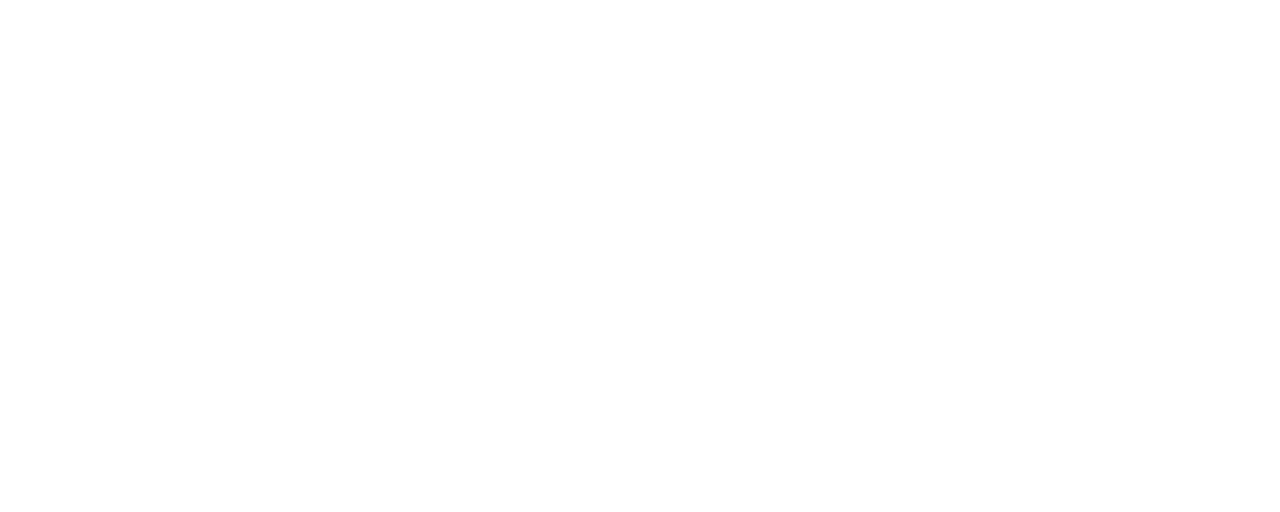
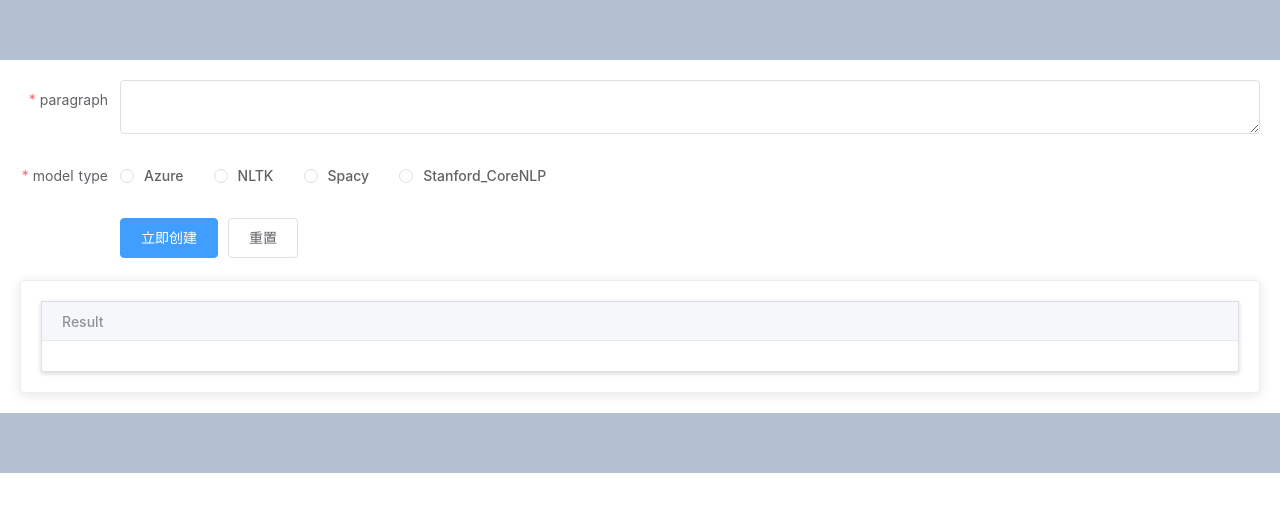
Before and after one commit to sean830314/ner-third-party-frontend, a Nuxt app: page /ner in a window 1280 px wide. Before the commit this address had no page. Shown: the top 512 px of the page. Built offline with nearby package versions, Linux system fonts and the light colour scheme.

Commit message:
Add nodejs server

```diff
--- /dev/null
+++ b/components/Footer.vue
@@ -0,0 +1,12 @@
+<template>
+  <el-footer>
+  </el-footer>
+</template>
+
+<style>
+.el-footer {
+  background-color: #B3C0D1;
+  color: #333;
+  line-height: 60px;
+}
+</style>
--- /dev/null
+++ b/components/Header.vue
@@ -0,0 +1,19 @@
+<template>
+  <el-header type="flex">
+    <el-row type="flex">
+      <nuxt-link to="/"></nuxt-link>
+    </el-row>
+  </el-header>
+</template>
+
+<style>
+.el-header {
+  background-color: #B3C0D1;
+  color: #333;
+  line-height: 60px;
+}
+
+.el-aside {
+  color: #333;
+}
+</style>
--- /dev/null
+++ b/layouts/ner.vue
@@ -0,0 +1,75 @@
+<template>
+  <div>
+    <Header/>
+    <nuxt/>
+    <Footer/>
+  </div>
+</template>
+
+<script>
+    import Header from '~/components/Header.vue'
+    import Footer from '~/components/Footer.vue'
+    export default {
+        components: {
+            Header,
+            Footer
+        }
+    }
+</script>
+
+<style>
+html {
+  font-family:
+    'Source Sans Pro',
+    -apple-system,
+    BlinkMacSystemFont,
+    'Segoe UI',
+    Roboto,
+    'Helvetica Neue',
+    Arial,
+    sans-serif;
+  font-size: 16px;
+  word-spacing: 1px;
+  -ms-text-size-adjust: 100%;
+  -webkit-text-size-adjust: 100%;
+  -moz-osx-font-smoothing: grayscale;
+  -webkit-font-smoothing: antialiased;
+  box-sizing: border-box;
+}
+
+*,
+*::before,
+*::after {
+  box-sizing: border-box;
+  margin: 0;
+}
+
+.button--green {
+  display: inline-block;
+  border-radius: 4px;
+  border: 1px solid #3b8070;
+  color: #3b8070;
+  text-decoration: none;
+  padding: 10px 30px;
+}
+
+.button--green:hover {
+  color: #fff;
+  background-color: #3b8070;
+}
+
+.button--grey {
+  display: inline-block;
+  border-radius: 4px;
+  border: 1px solid #35495e;
+  color: #35495e;
+  text-decoration: none;
+  padding: 10px 30px;
+  margin-left: 15px;
+}
+
+.button--grey:hover {
+  color: #fff;
+  background-color: #35495e;
+}
+</style>
--- a/nuxt.config.js
+++ b/nuxt.config.js
@@ -14,7 +14,10 @@
       { rel: 'icon', type: 'image/x-icon', href: '/favicon.ico' }
     ]
   },
-
+  serverMiddleware: [
+    // API middleware
+    '~/api/index.js'
+  ],
   // Global CSS: https://go.nuxtjs.dev/config-css
   css: [
     'element-ui/lib/theme-chalk/index.css'
--- a/package.json
+++ b/package.json
@@ -9,8 +9,10 @@
     "generate": "nuxt generate"
   },
   "dependencies": {
+    "axios": "^0.21.1",
     "core-js": "^3.8.3",
     "element-ui": "^2.15.0",
+    "express": "^4.17.1",
     "nuxt": "^2.14.12"
   },
   "devDependencies": {}
--- /dev/null
+++ b/pages/ner.vue
@@ -0,0 +1,139 @@
+<template>
+    <div class="container">
+        <el-main>
+            <el-form :model="ruleForm" :rules="rules" ref="ruleForm" label-width="100px">
+                <el-form-item label="paragraph" prop="paragraph">
+                <el-input type="textarea" v-model="ruleForm.paragraph"></el-input>
+                </el-form-item>
+                <el-form-item label="model type" prop="model">
+                <el-radio-group v-model="ruleForm.model">
+                    <el-radio label="Azure"></el-radio>
+                    <el-radio label="NLTK"></el-radio>
+                    <el-radio label="Spacy"></el-radio>
+                    <el-radio label="Stanford_CoreNLP"></el-radio>
+                </el-radio-group>
+                </el-form-item>
+                <el-form-item>
+                <el-button type="primary" @click="submitForm('ruleForm')">立即创建</el-button>
+                <el-button @click="resetForm('ruleForm')">重置</el-button>
+                </el-form-item>
+            </el-form>
+            <el-card>
+                <el-tabs type="border-card">
+                    <el-tab-pane label="Result" name="Result">
+                        <el-table :data="tableData" stripe style="width: 100%">
+                            <el-table-column prop="model" label="model" width="180">
+                            </el-table-column>
+                            <el-table-column label="Organization" width="700">
+                                <div v-if="scope.row.organization.length > 0" slot-scope="scope">
+                                    <div v-for="(organization, index) in scope.row.organization" :key="`${scope.row.organization}-example-${index}`">
+                                        <span style="margin-right: 18px; color: red; font-size: 18px;">{{ index + 1 }}. {{ organization }}</span>
+                                    </div>
+                                </div>
+                            </el-table-column>
+                            <el-table-column label="Address"  width="700">
+                                 <div v-if="scope.row.address.length > 0" slot-scope="scope">
+                                    <div v-for="(address, index) in scope.row.address" :key="`${scope.row.address}-example-${index}`">
+                                        <span style="margin-right: 18px; color: red; font-size: 18px;">{{ index + 1 }}. {{ address }}</span>
+                                    </div>
+                                </div>
+                            </el-table-column>
+                            <el-table-column label="Date"  width="180">
+                                <div v-if="scope.row.date.length > 0" slot-scope="scope">
+                                    <div v-for="(date, index) in scope.row.date" :key="`${scope.row.date}-example-${index}`">
+                                        <span style="margin-right: 18px; color: red; font-size: 18px;">{{ index + 1 }}. {{ date }}</span>
+                                    </div>
+                                </div>
+                            </el-table-column>
+
+                        </el-table>
+                    </el-tab-pane>
+                </el-tabs>
+            </el-card>
+        </el-main>
+    </div>
+</template>
+
+<script>
+import axios from "axios";
+    export default {
+        layout: 'ner',
+        data() {
+            return {
+                ruleForm: {
+                    paragraph: '',
+                    model: ''
+                },
+                rules: {
+                    paragraph: [
+                        { required: true, message: 'please input a paragraph', trigger: 'blur' }
+                    ],
+                    model: [
+                        { required: true, message: 'please choose a model type', trigger: 'change' }
+                    ]
+                },
+                tableData: []
+            };
+        },
+        methods: {
+            submitForm(formName) {
+                var responseData
+                this.$refs[formName].validate((valid) => {
+                if (valid) {
+                    alert(this.$data.ruleForm.paragraph);
+                    alert(this.$data.ruleForm.model);
+                    try {
+                        var responseData = []
+                        const formData = {model: this.$data.ruleForm.model, paragraph: this.$data.ruleForm.paragraph}
+                        axios.post("/api", formData).then(function (response) {
+                            console.log(response.data.tableData);
+                            console.log(response.status);
+                            console.log(response.statusText);
+                            console.log(response.headers);
+                            console.log(response.config);
+                            alert("success");
+                        })
+                        .catch(function (error) {
+                            alert("error");
+                            alert(error);
+                        });
+                        console.log(this.$data.tableData);
+                    }catch (e) {
+                        alert(e)
+                        this.$message({
+                            message: `Something went wrong. ${JSON.stringify(e)}`,
+                            type: 'error'
+                        })
+                    }
+
+                } else {
+                    console.log('error submit!!');
+                    return false;
+                }
+                alert('submit!');
+                });
+
+            },
+            resetForm(formName) {
+                this.$refs[formName].resetFields();
+            }
+        }
+    };
+</script>
+
+<style>
+.container{
+    min-width:1000px;
+    margin:0 auto;
+    position:relative;
+
+    .el-carousel__container{
+        height:700px;
+    }
+
+    .banner-image{
+        width:100%;
+        height:100%;
+    }
+}
+</style>
```
Also changed, not shown: api/index.js (added, +33 -0 lines), 1 other file (tests, documents, lock files or other folders).
